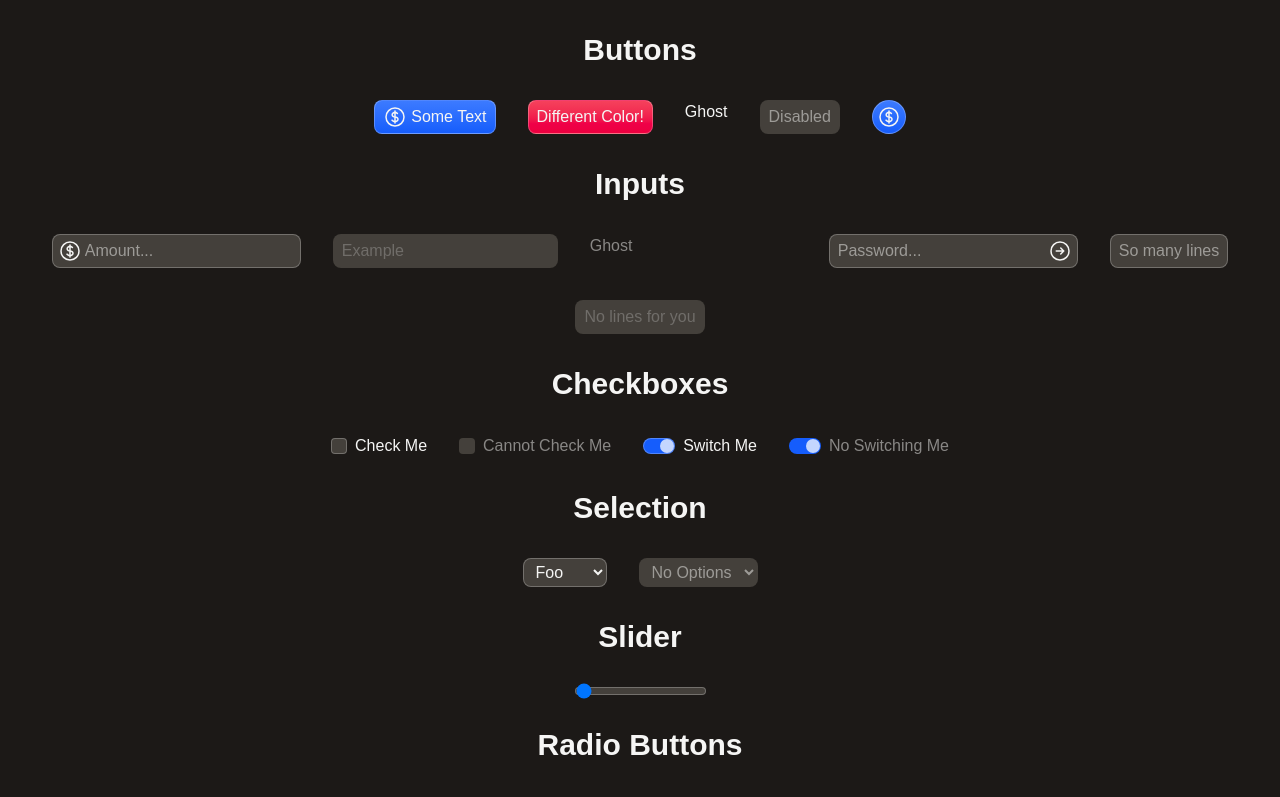
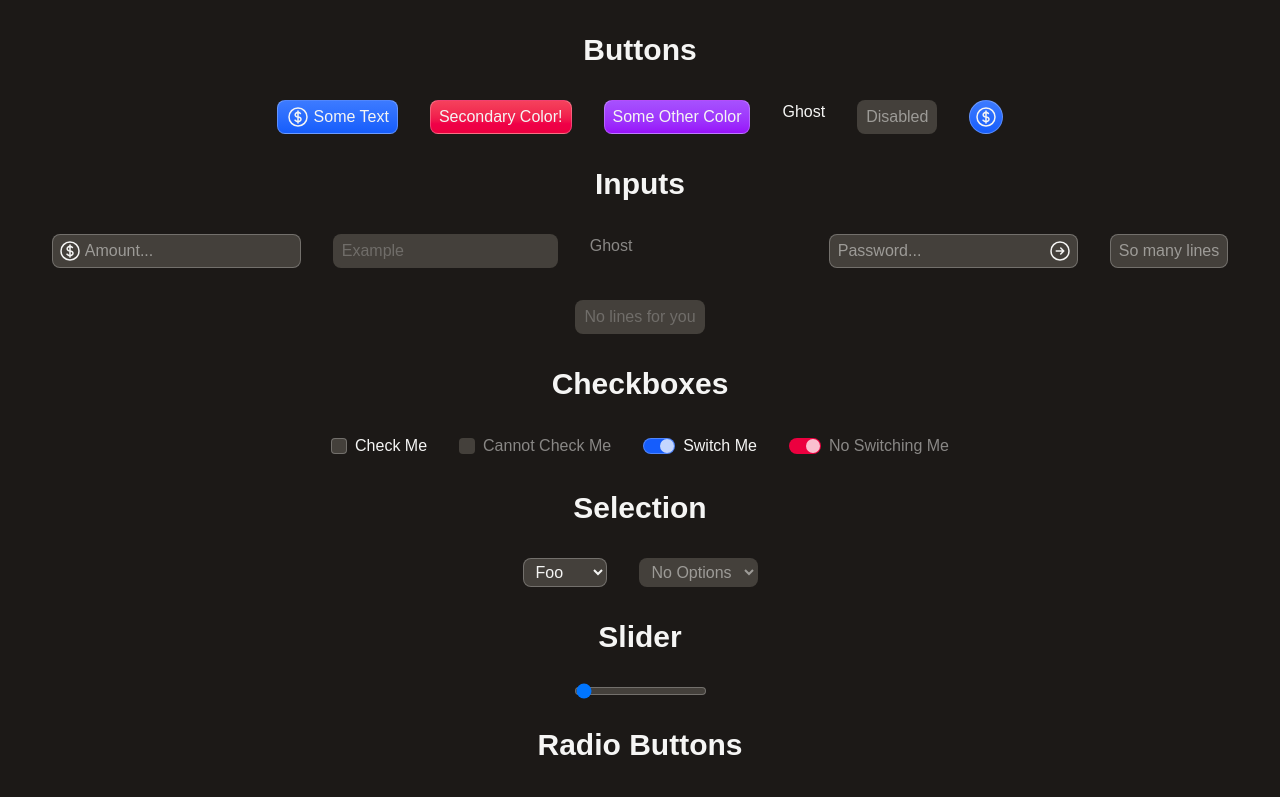
Before and after one commit to josssch/mock-ui, a SvelteKit app: page / in a window 1280 px wide. Shown: the top 797 px of the page. Built offline with nearby package versions, Linux system fonts and the light colour scheme; a web font is replaced by a local one.

Commit message:
feat(component-color)!: allows for colors to be overridden

```diff
--- a/src/default.css
+++ b/src/default.css
@@ -20,17 +20,9 @@
     --color-subtle: var(--color-stone-700);
     --color-subtle-darker: var(--color-stone-800);
 
+    /* Default Component Color */
+
     --color-component: var(--color-primary);
-    --color-component-lighter: color-mix(
-        in oklab,
-        var(--color-component) 85%,
-        white
-    );
-    --color-component-darker: color-mix(
-        in oklab,
-        var(--color-component) 85%,
-        black
-    );
 
     /* Page Colors */
 
@@ -52,14 +44,7 @@
     --spacing-xl: calc(var(--spacing) * 8);
     --spacing-2xl: calc(var(--spacing) * 16);
     --spacing-3xl: calc(var(--spacing) * 32);
-}
 
-/*
-    While this feature would be nice to have, the fact this is required is a problem for me. When there
-    is a way to define a utility that changes component color via: `component-(--color-blue-400)`
-    in Tailwind v4 I will do that. Until then, this is where my proof-of-concept ends.
-*/
-@utility component {
     --color-component-lighter: color-mix(
         in oklab,
         var(--color-component) 85%,
@@ -69,6 +54,28 @@
     --color-component-darker: color-mix(
         in oklab,
         var(--color-component) 85%,
+        black
+    );
+}
+
+/*
+    prettier-ignore because it doesn't understand the --color-* syntax, and is inserting a space
+*/
+@utility component-* {
+    /* prettier-ignore */
+    --color-component-lighter: color-mix(
+        in oklab,
+        --value(--color-*) 85%,
+        white
+    );
+
+    /* prettier-ignore */
+    --color-component: --value(--color-*);
+
+    /* prettier-ignore */
+    --color-component-darker: color-mix(
+        in oklab,
+        --value(--color-*) 85%,
         black
     );
 }
--- a/src/routes/+page.svelte
+++ b/src/routes/+page.svelte
@@ -28,8 +28,13 @@
         <span>Some Text</span>
     </MockButton>
 
-    <div class="component [--color-component:_var(--color-secondary)]">
-        <MockButton label="Different Color!" />
+    <div class="component-secondary contents">
+        <MockButton label="Secondary Color!" />
+
+        <MockButton
+            class="component-purple-600"
+            label="Some Other Color"
+        />
     </div>
 
     <MockButton
@@ -95,6 +100,7 @@
     />
 
     <MockSwitch
+        class="component-secondary"
         label="No Switching Me"
         checked
         disabled
```
